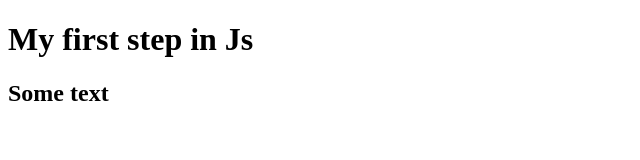
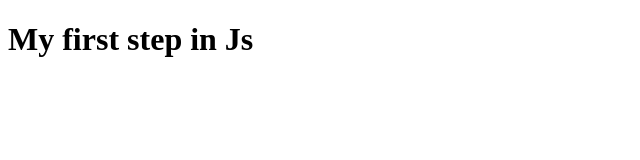
Before and after one commit to DzmitryTabolich/test-, a plain HTML site: page index.html in a window 1280 px wide. Shown: the whole page, without its empty margins (0-640 px from the left). Drawn offline with Linux system fonts and the light colour scheme.

Commit message:
Second Commit

```diff
--- a/index.html
+++ b/index.html
@@ -4,7 +4,7 @@
 
 <h1>My first step in Js</h1>
 
-<h2>Some text</h2>
+<h2></h2>
 
 <script src="firstJs.js"></script>
 </body>
```
